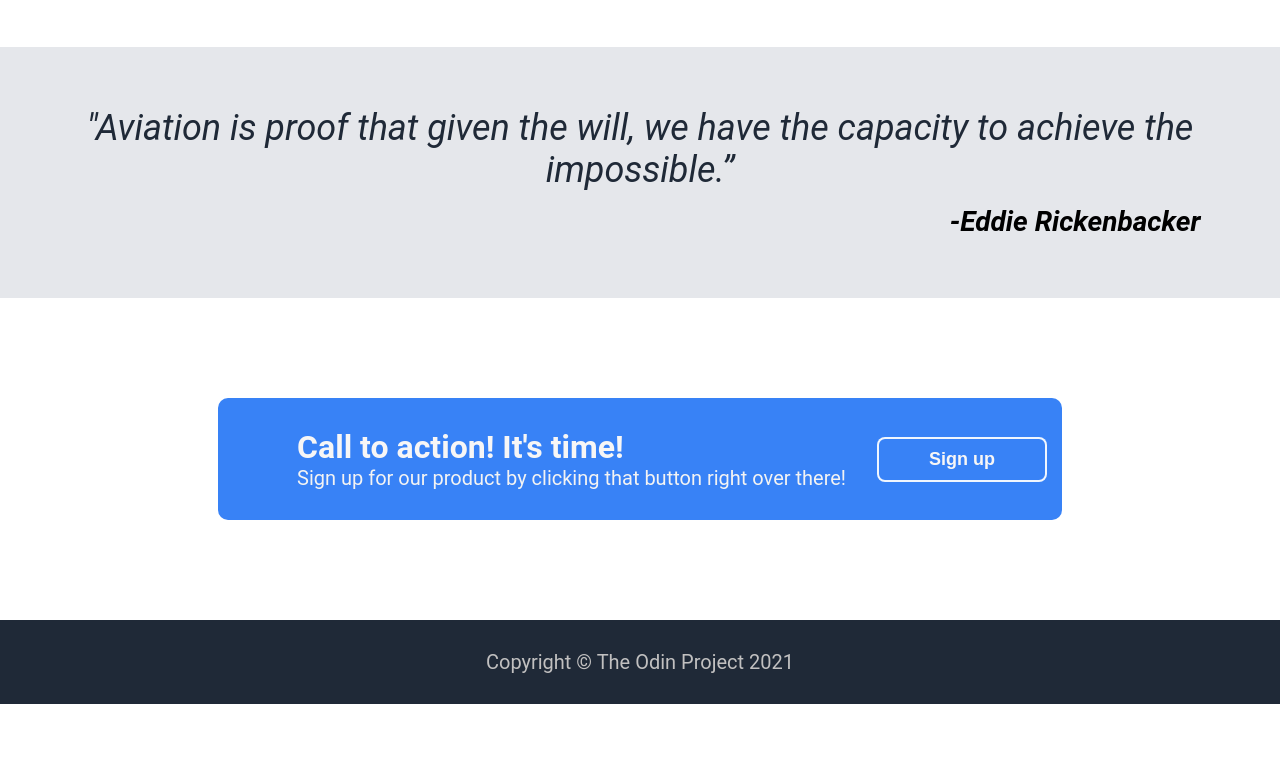
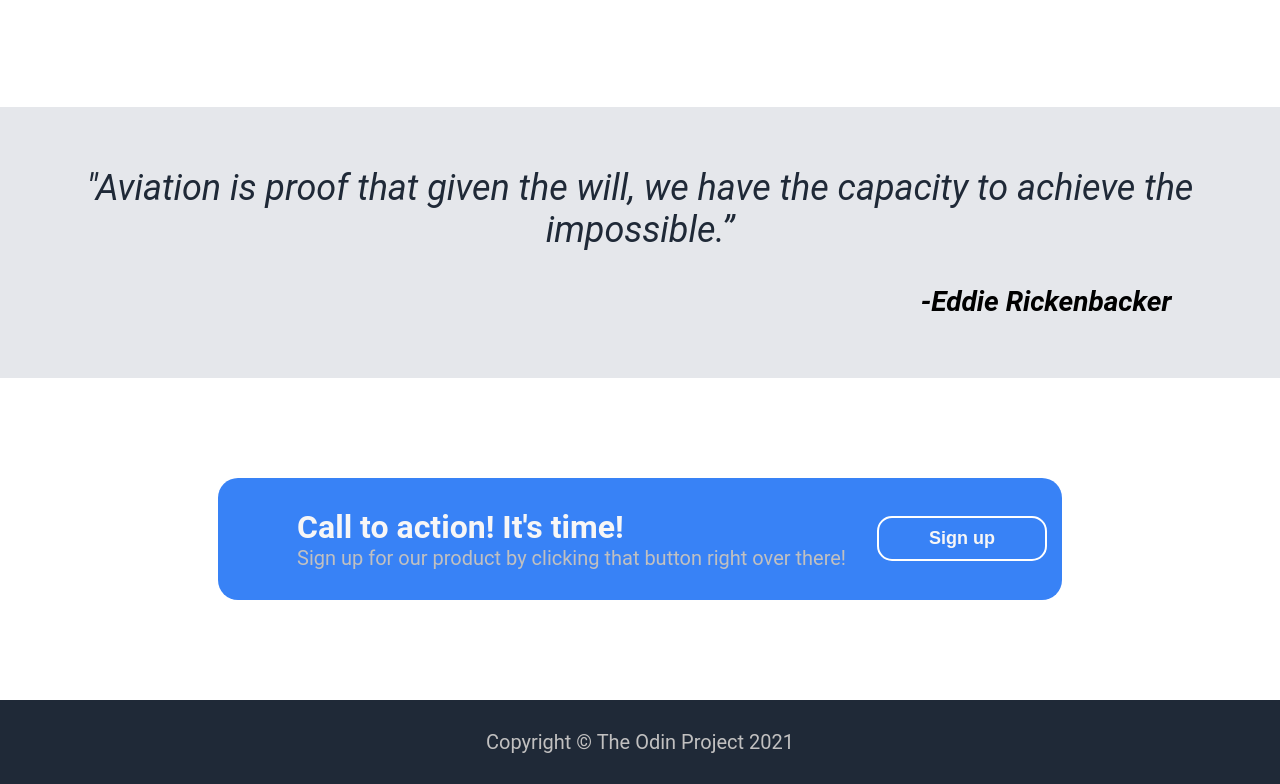
Before and after one commit to noah-mbt/landing-project, a plain HTML site: page index.html in a window 1280 px wide. Shown: the part 1060-1844 px from the top of the page. Before the commit the page ends 1764 px from the top, so only its background shows below. Drawn offline with Linux system fonts and the light colour scheme.

Commit message:
fix layout and add external css

```diff
--- a/style.css
+++ b/style.css
@@ -1,15 +1,18 @@
 body, .head-content, .links {
     display: flex;
-    flex-direction: row;
+    flex-direction: column;
     padding: 0;
     margin: 0;
     font-family: 'Roboto', sans-serif;
     text-align: center;
 }
 
+.container {
+}
 
 .header {
     background-color: #1f2937;
+    padding-bottom: 60px;
 }
 
 .head-links, .links {
@@ -29,15 +32,15 @@ body, .head-content, .links {
 }
 
 .htext-1 {
-    color: rgb(228, 226, 222);
-    font-size: 65px;
+    color: rgb(240, 240, 240);
+    font-size: 60px;
     font-weight: bolder;
 
 }
 
 .htext-2 {
-    color: rgb(193, 192, 192);
-    font-size: 35px;
+    color: rgb(225, 225, 225);
+    font-size: 30px;
     font-family: 'Roboto', Arial;
 
 }
@@ -52,7 +55,7 @@ body, .head-content, .links {
 button {
     background-color: #3882f6;
     color:rgb(247, 246, 246);
-    border-radius: 8px;
+    border-radius: 15px;
     padding: 10px;
     width: 150px;
     font-weight: bolder;
@@ -60,8 +63,8 @@ button {
     font-size: 18px;
 }
 
-.button1 {
-
+.button2 {
+    justify-content: center;
 }
 
 .hleft {
@@ -85,6 +88,9 @@ button {
     margin: 20px;
 }
 
+.hero {
+
+}
 
 .hero-text {
     margin: 4%;
@@ -124,10 +130,10 @@ button {
 }
 
 .quote-author {
-    margin-left: 75%;
-    padding-top: 4px;
+    margin-left: 70%;
+    padding-top: 2%;
+    font-style: italic;
     font-size: 28px;
-    font-style: italic;
     font-weight: bolder;
 }
 
@@ -140,7 +146,7 @@ button {
     padding: 30px 0 30px 5%;
     background-color: #3882f6;
     color:rgb(247, 246, 246);
-    border-radius: 10px;
+    border-radius: 20px;
 }
 
 .su-text1 {
@@ -152,11 +158,11 @@ button {
 
 .su-text2 {
     font-size: 20px;
-    color: rgb(243, 243, 243);
+    color: rgb(193, 192, 192);
 }
 
 .button2 {
-    border: 2px solid rgba(255, 255, 255, 0.925);
+    border: 2px solid white;
     width: 170px;
     height: auto;
 }
```
